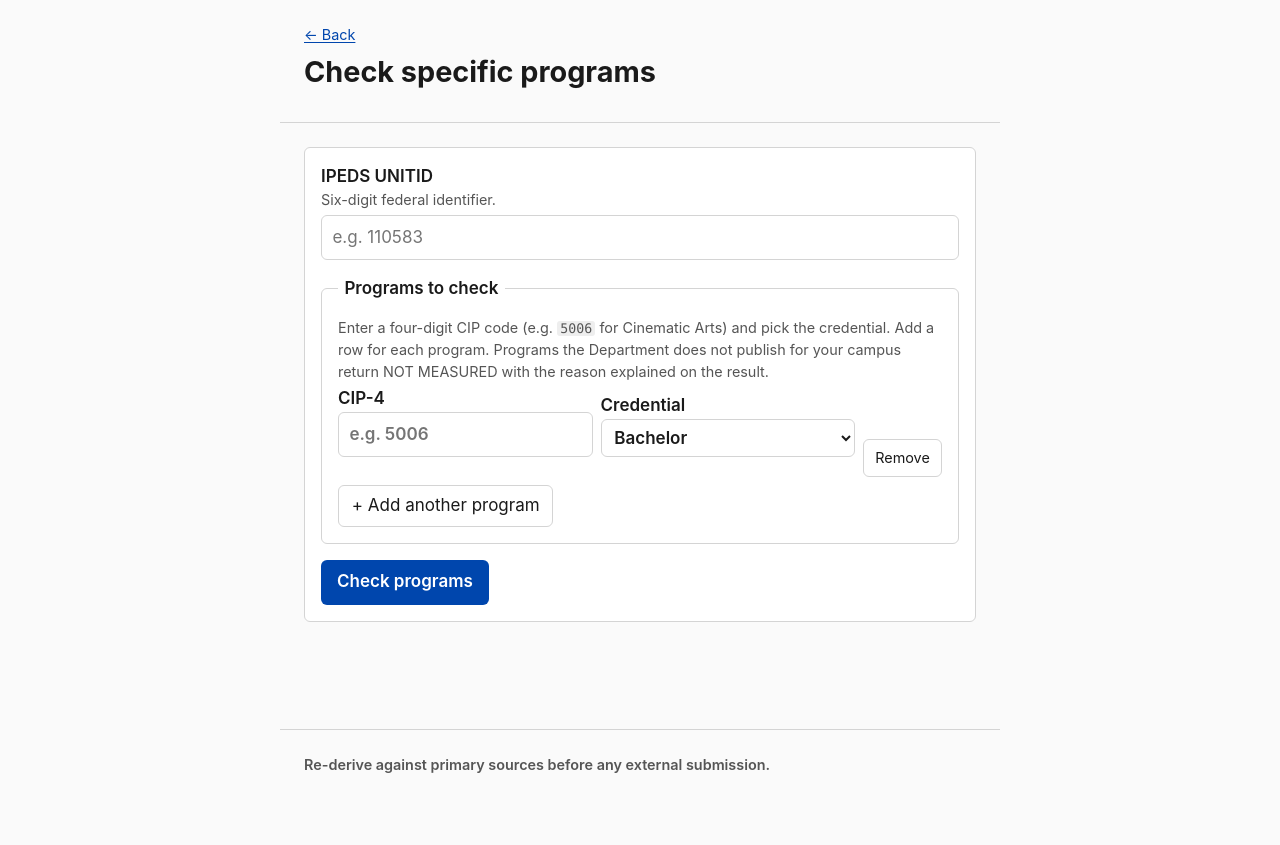
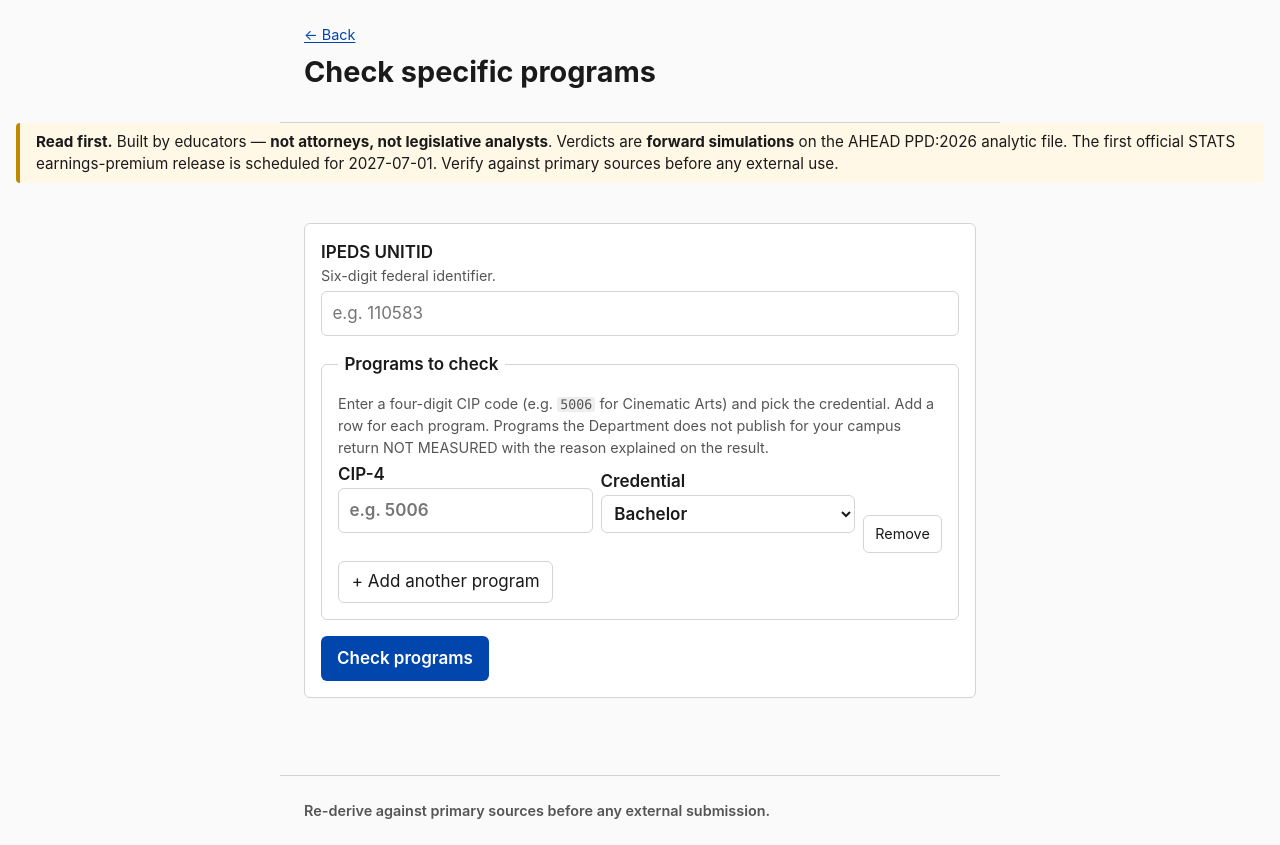
Before and after one commit to AJBcoding/csu-deans-ep-tool, a website with bundled scripts: page web/persona-a.html in a window 1280 px wide. Before the commit the page ends 800 px from the top, so only its background shows below. Built offline with nearby package versions, Linux system fonts and the light colour scheme.

Commit message:
disclaimers: forward-simulation framing + 'not attorneys/legislative analysts' (cp-j0gw.3 + cp-j0gw.6)
Two new IntegrityEnvelope fields surface as load-bearing context:

1. simulation_framing (cp-j0gw.3, per cp-dw65) — every verdict is a
   FORWARD SIMULATION on AHEAD's PPD:2026 negotiator analytic file,
   not an observation of the implemented rule. First STATS release
   scheduled for 2027-07-01.

2. expertise_disclaimer (cp-j0gw.6) — explicit 'not attorneys, not
   legislative analysts' framing with 'Independently verify all
   numbers and citations against primary sources' instruction.

Surfaced via:
- src/citations.ts: SIMULATION_FRAMING + EXPERTISE_DISCLAIMER constants
- src/types.ts: IntegrityEnvelope.simulation_framing + .expertise_disclaimer
- src/engine.ts: populated in buildIntegrityEnvelope
- src/api/schema.ts: required JSON-schema fields
- web/index.html, persona-a.html, persona-b.html: new top-disclaimer
  aside above main content (yellow callout, dark-mode adapted)
- web/css/main.css: .top-disclaimer styling

Recipe block (per-finding 'How to reproduce' — second half of D6) lands
in a follow-up commit. 200/200 tests pass.

Co-Authored-By: Claude Opus 4.7 (1M context) <noreply@anthropic.com>

```diff
--- a/src/api/schema.ts
+++ b/src/api/schema.ts
@@ -191,6 +191,8 @@ const $defs = {
       'cross_validation_disagreements',
       'data_status_summary',
       'primary_source_reminder',
+      'simulation_framing',
+      'expertise_disclaimer',
     ],
     additionalProperties: false,
     properties: {
@@ -217,6 +219,8 @@ const $defs = {
         },
       },
       primary_source_reminder: { type: 'string' },
+      simulation_framing: { type: 'string' },
+      expertise_disclaimer: { type: 'string' },
     },
   },
   AnalysisResultBase: {
--- a/web/css/main.css
+++ b/web/css/main.css
@@ -159,6 +159,34 @@ main {
 .primary-source-reminder {
   font-weight: 600;
   margin: 0;
+}
+
+/* ─── Top disclaimer (cp-j0gw.6) ─────────────────────────────────────── */
+
+.top-disclaimer {
+  background: #fff8e6;
+  border-left: 4px solid #c08a00;
+  padding: var(--space-sm) var(--space-md);
+  margin: 0 var(--space-md) var(--space-md);
+  border-radius: 4px;
+  font-size: 0.95rem;
+  line-height: 1.45;
+}
+
+.top-disclaimer p {
+  margin: 0;
+}
+
+.top-disclaimer strong {
+  font-weight: 700;
+}
+
+@media (prefers-color-scheme: dark) {
+  .top-disclaimer {
+    background: #2a2410;
+    border-left-color: #d6a400;
+    color: #f4e8c2;
+  }
 }
 
 /* ─── Landing page ───────────────────────────────────────────────────── */
--- a/web/persona-a.html
+++ b/web/persona-a.html
@@ -11,6 +11,17 @@
       <p class="breadcrumb"><a href="./index.html">← Back</a></p>
       <h1>Check specific programs</h1>
     </header>
+
+    <aside class="top-disclaimer" role="note" aria-label="Important context">
+      <p>
+        <strong>Read first.</strong>
+        Built by educators — <strong>not attorneys, not legislative analysts</strong>.
+        Verdicts are <strong>forward simulations</strong> on the AHEAD PPD:2026
+        analytic file. The first official STATS earnings-premium release is
+        scheduled for 2027-07-01. Verify against primary sources before any
+        external use.
+      </p>
+    </aside>
 
     <main class="run-page">
       <form id="run-form" class="run-form" novalidate>
```
Also changed, not shown: src/citations.ts (+17 -0 lines), src/engine.ts (+7 -1 lines), src/types.ts (+12 -0 lines), tests/acceptance.test.ts (+12 -0 lines), web/index.html (+12 -0 lines), web/persona-b.html (+11 -0 lines).
